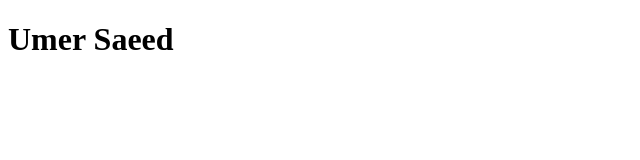
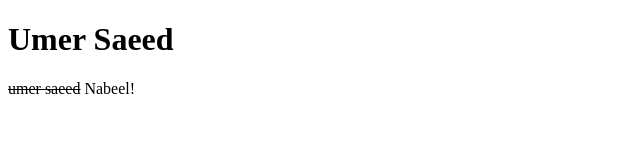
Before and after one commit to umersaeedbajwa/Bootcamp2020, a plain HTML site: page index.html in a window 1280 px wide. Shown: the whole page, without its empty margins (0-640 px from the left). Drawn offline with Linux system fonts and the light colour scheme.

Commit message:
update index.html
Enter the new Name

```diff
--- a/index.html
+++ b/index.html
@@ -5,5 +5,8 @@
 </head>
 <body>
     <h1>Umer Saeed</h1>
+    <div>
+        <s>umer saeed</s> Nabeel!
+    </div>
 </body>
 </html>
```
